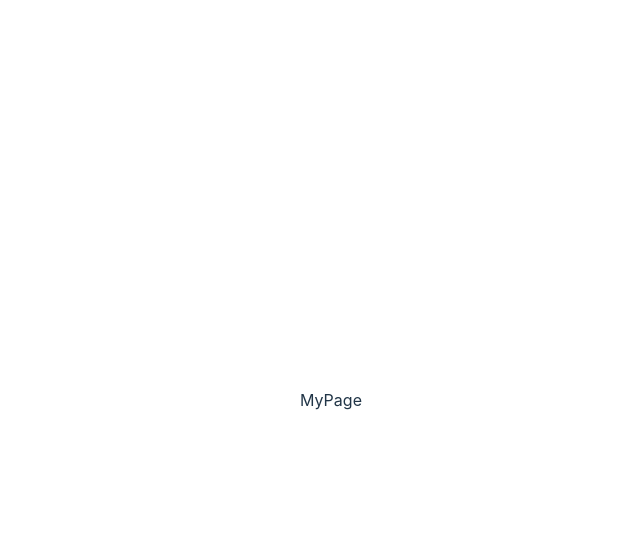
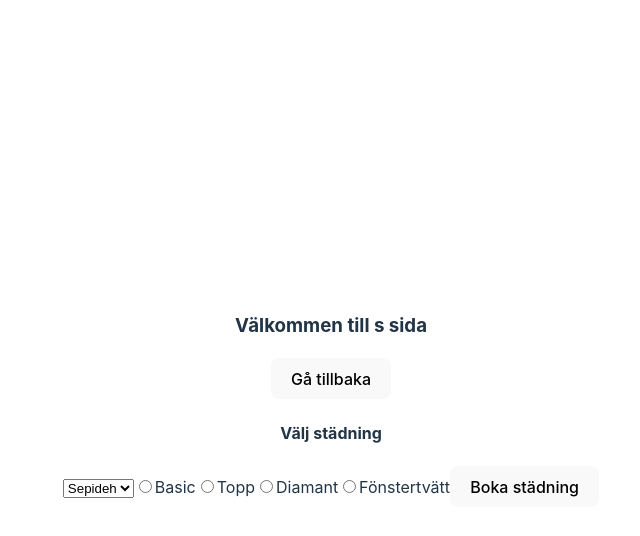
Before and after one commit to SepVaz/bookingReact, a React (Vite) app: page / in a window 1280 px wide. Both pictures are taken after a click on the button "Logga in". Shown: the top 536 px of the page, without its empty margins (309-949 px from the left). Built offline with nearby package versions, Linux system fonts and the light colour scheme.

Commit message:
murat första commit gjort radioboxar
Co-authored-by: SepVaz <SepVaz@users.noreply.github.com>
Co-authored-by: Johan Nihlén <johan.nihlen@utb.ecutbildning.se>
Co-authored-by: Michel Gorjizadeh <michel.gorjizadeh@utb.ecutbildning.se>
Co-authored-by: Jakob  Malm <jakob.malm@utb.ecutbildning.se>

```diff
--- a/package.json
+++ b/package.json
@@ -13,9 +13,10 @@
     "localforage": "^1.10.0",
     "match-sorter": "^6.3.4",
     "react": "^18.2.0",
+    "react-calendar": "^4.8.0",
     "react-dom": "^18.2.0",
     "react-router-dom": "^6.22.3",
-    "sort-by": "^1.2.0"
+    "sort-by": "^0.0.2"
   },
   "devDependencies": {
     "@types/react": "^18.2.64",
--- a/src/pages/LandingPage.tsx
+++ b/src/pages/LandingPage.tsx
@@ -14,7 +14,7 @@ function Landingpage() {
         type="text"
         value={name}
         onChange={(e) => setName(e.target.value)}
-        placeholder="skriv ditt namn här..."
+        placeholder="Skriv ditt namn här..."
       />
       <button onClick={handleLogin}> Logga in</button>
     </div>
--- a/src/pages/MyPage.tsx
+++ b/src/pages/MyPage.tsx
@@ -1,7 +1,37 @@
-
+import { useLocation, useNavigate } from "react-router-dom";
 
 export default function MyPage() {
+  const location = useLocation();
+  const navigate = useNavigate();
+  const { name } = location.state;
+
+  function handleLogout() {
+    navigate("/");
+  }
+
+  function handleSubmit(e : React.FormEvent<HTMLFormElement>) { //informerar typescript vilken typ av elemt händelsen hanteras för, typescript kan då ge bättre stöd när man skriver koden. gör också att vi undviker misstag om vi endast använder de egenskaper som metoden faktiskt är till för
+    e.preventDefault()
+  }
+
   return (
-    <div>MyPage</div>
-  )
+    <div>
+      <h3>Välkommen till {`${name}s sida `}</h3>
+      <button onClick={handleLogout}>Gå tillbaka</button>
+      <form onSubmit={handleSubmit}>
+        <h4>Välj städning</h4>
+        <select name="dropdown" id="dropdown">
+          <option value="Sepideh">Sepideh</option>
+          <option value="Murat">Murat</option>
+          <option value="Michel">Michel</option>
+          <option value="Johan">Johan</option>
+          <option value="Jakob">Jakob</option>
+        </select>
+        <input type="radio" name="services"/><label>Basic</label>
+        <input type="radio" name="services"/><label>Topp</label>
+        <input type="radio" name="services"/><label>Diamant</label>
+        <input type="radio" name="services"/><label>Fönstertvätt</label>{/* vilket är bäst? value eller name? */}
+        <button type="submit" className="boka-btn">Boka städning</button>
+      </form>
+    </div>
+  );
 }
```
Also changed, not shown: 1 other file (tests, documents, lock files or other folders).
